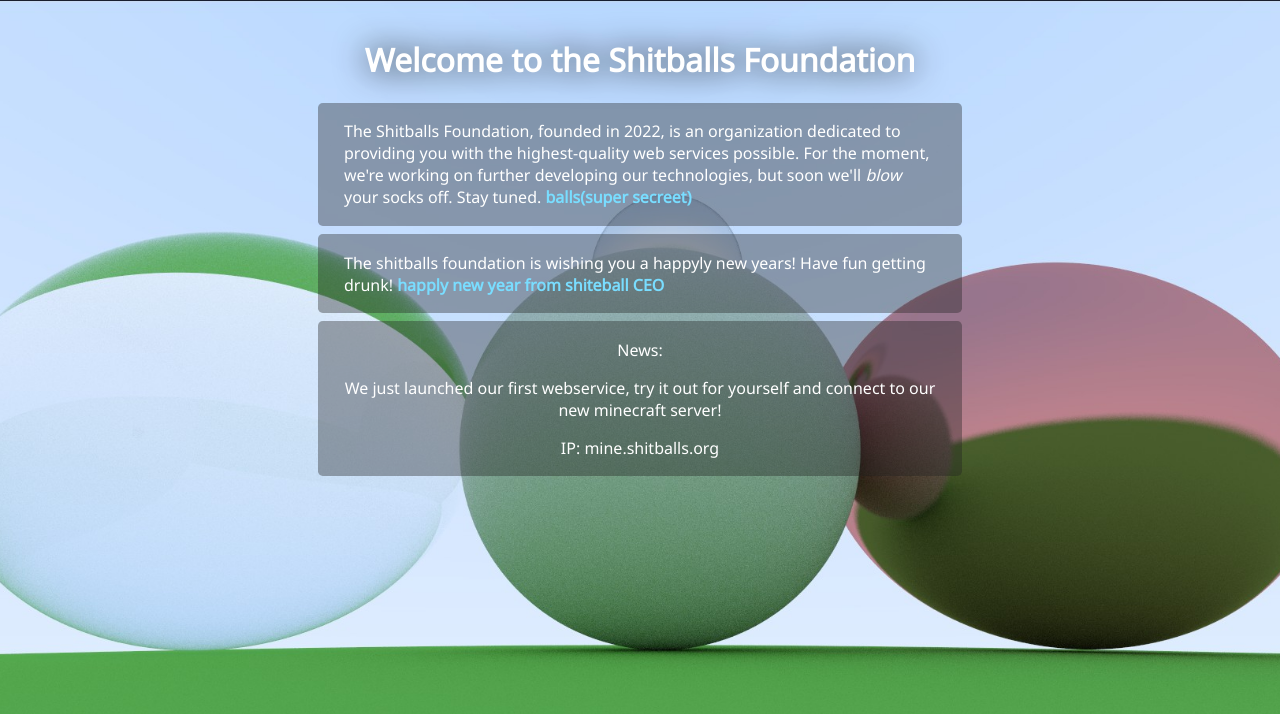
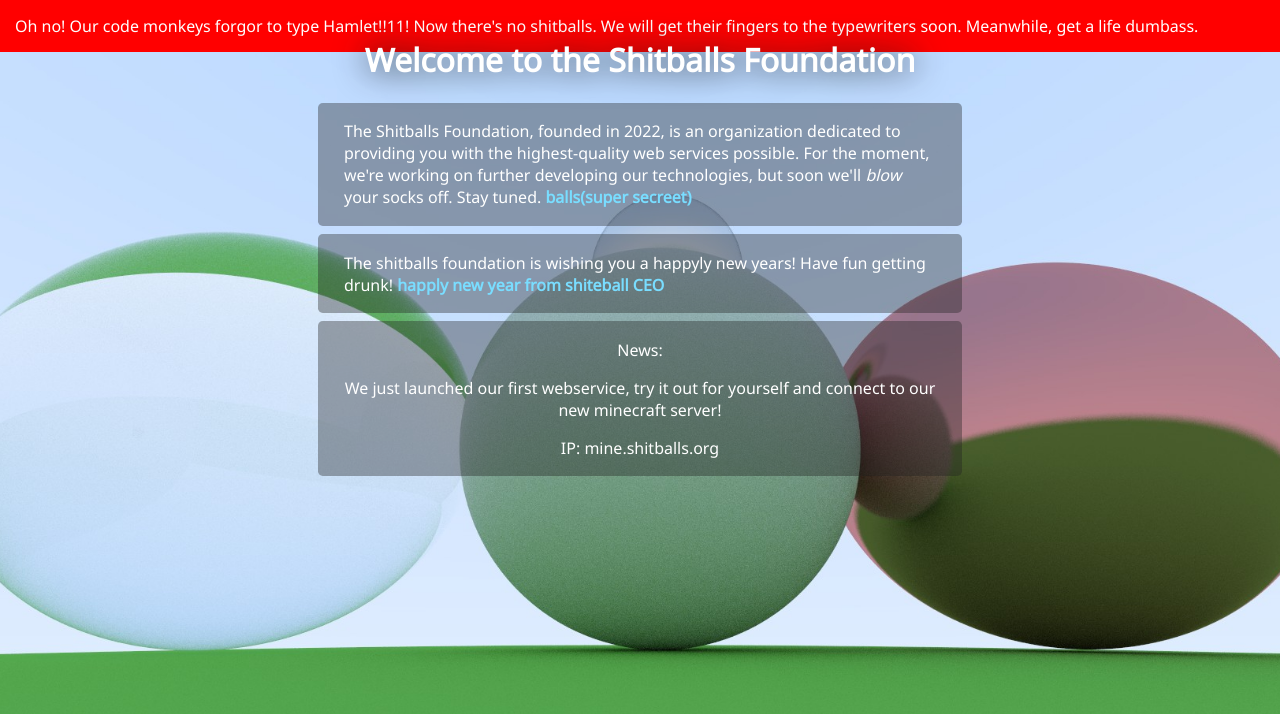
Before and after one commit to vincens2005/Shitballs-website, a plain HTML site: page index.html in a window 1280 px wide. Drawn offline with Linux system fonts and the light colour scheme.

Commit message:
website down banner

```diff
--- a/index.html
+++ b/index.html
@@ -9,6 +9,9 @@
 		</link>
 	</head>
 	<body>
+		<div class="scary-banner">
+			Oh no! Our code monkeys forgor to type Hamlet!!11! Now there's no shitballs. We will get their fingers to the typewriters soon. Meanwhile, get a life dumbass.
+		</div>
 		<div class="center" id="main">
 			<h1>
 				Welcome to the Shitballs Foundation
--- a/style.css
+++ b/style.css
@@ -9,6 +9,7 @@
 	--theme-dim-shadow-color: #212121;
 	--theme-shadow-color: #161616;
 	--theme-gray-tansparent: #2121215f;
+	--theme-alert-color: red;
 }
 
 html {
@@ -72,5 +73,12 @@ a:hover {
 	padding: 0.1rem max(2px, 2vw);
 	width: min(80%, 37em);
 	border-radius: 0.3em;
+}
 
+.scary-banner {
+	position: fixed;
+	top: 0;
+	background: var(--theme-alert-color);
+	padding: 15px;
+	width: 100%;
 }
```
